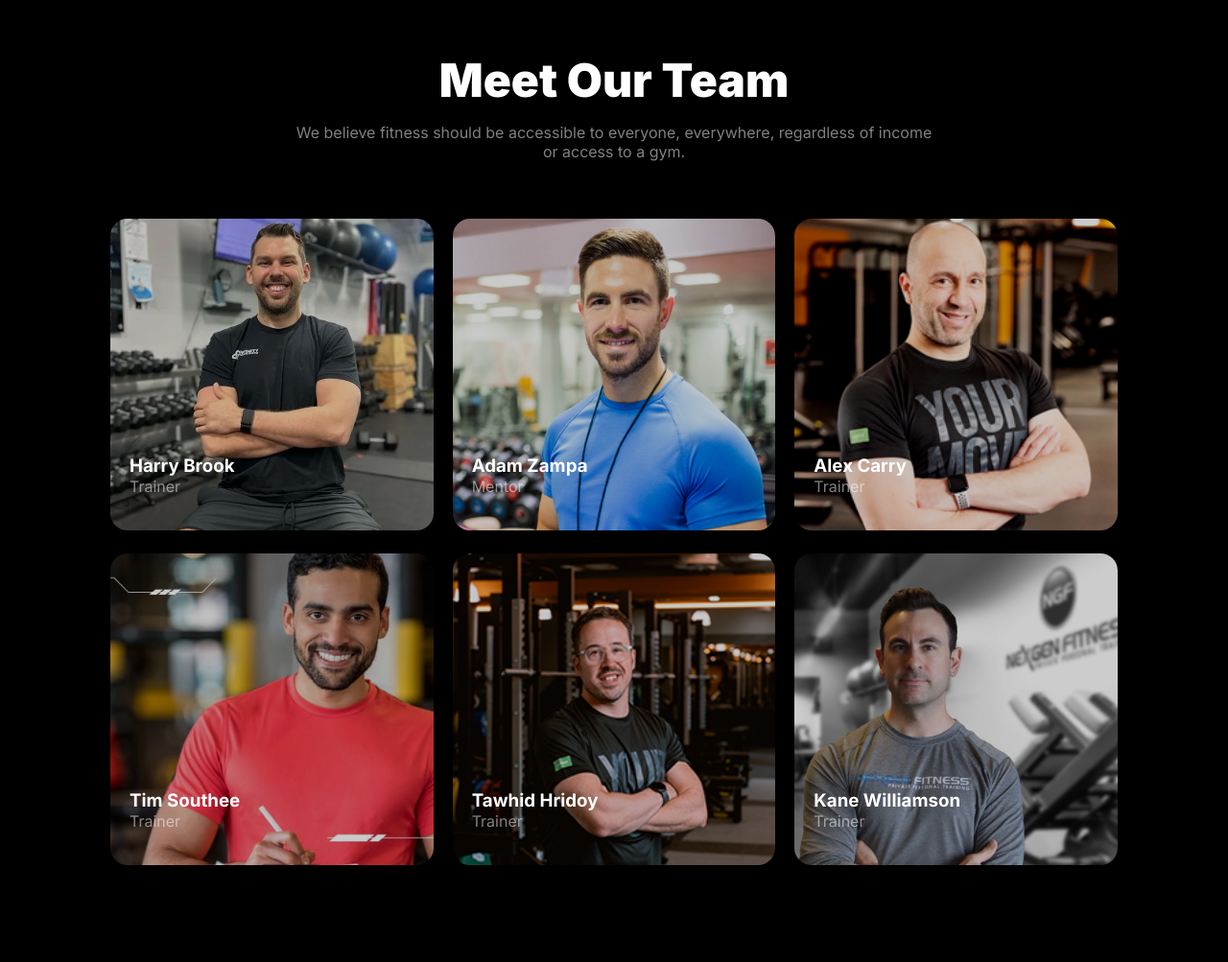
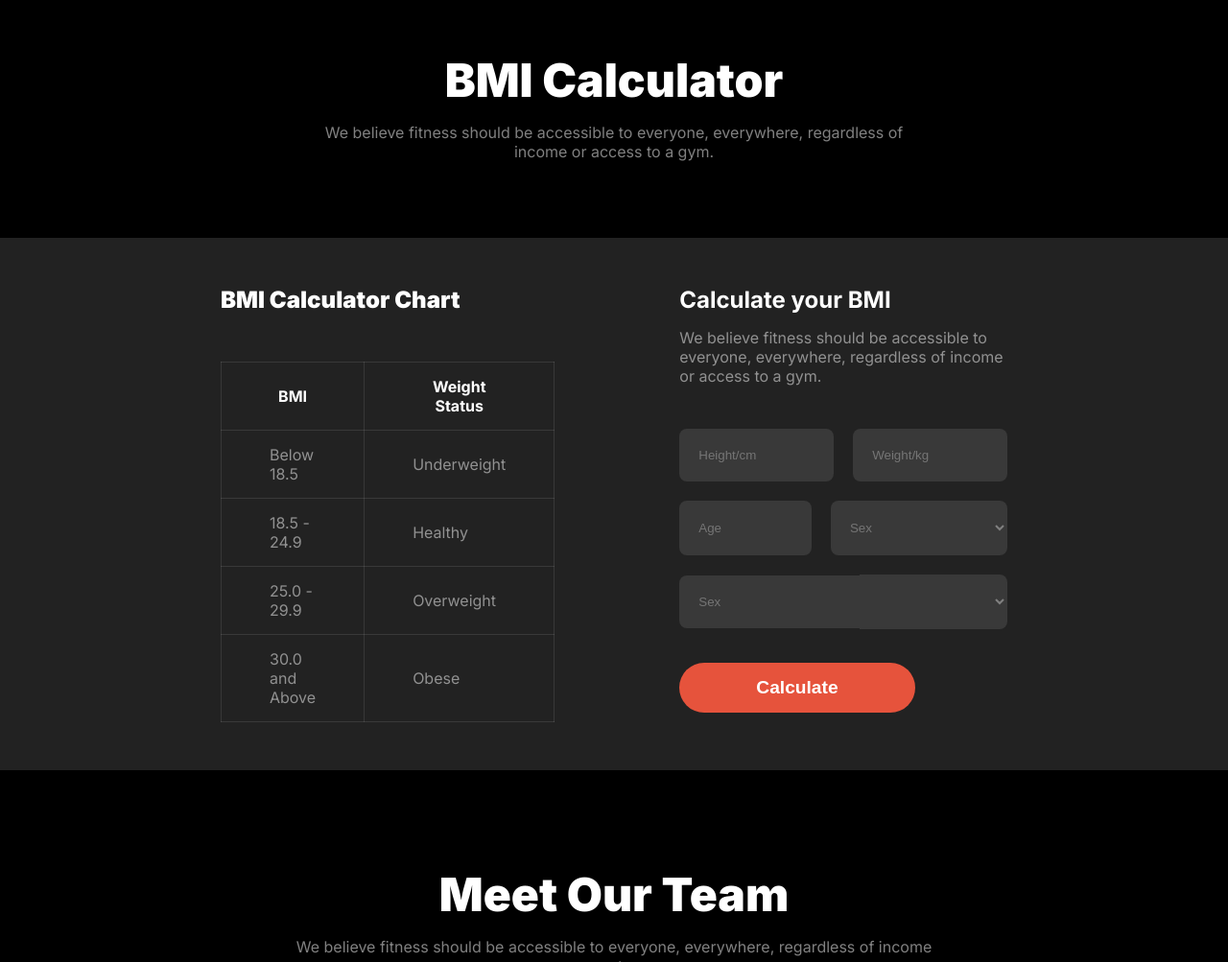
Before and after one commit to HabiburRahman02/A2-fitness-website, a plain HTML site: page index.html in a window 1280 px wide. Shown: the part 2500-3503 px from the top of the page at 96% size. Drawn offline with Linux system fonts and the light colour scheme.

Commit message:
added bmi calculate

```diff
--- a/index.html
+++ b/index.html
@@ -177,64 +177,84 @@
         <!-- plan end -->
 
         <!-- bmi start -->
-        <!-- <div class="bmis">
+        <div class="bmis">
             <div class="bmi-content">
-                <h1 class="bmi-content-title">BMI Calculator</h1>
-                <p class="bmi-content-des">We believe fitness should be accessible to everyone, everywhere, regardless
-                    of income or access to a gym.</p>
+                <h1 class="bmi-title">BMI Calculator</h1>
+                <p class="bmi-des text-primary">We believe fitness should be accessible to everyone, everywhere,
+                    regardless of income or access to a gym.</p>
             </div>
-            <div class="bmi">
             <div class="bmi-main-container">
-                    <div class="bmi-column-cart">
-                        <h2 class="bmi-title">BMI Calculator Chart</h2>
-                        <table class="bmi-table">
-                            <thead>
+                <div class="chart">
+                    <h2 class="bmi-chart-title">BMI Calculator Chart</h2>
+                    <table class="table">
                         <tr>
-                                    <th>Bmi</th>
+                            <th>BMI</th>
                             <th>Weight Status</th>
                         </tr>
-                            </thead>
-                            <tbody class="text-primary">
-                                <tr>
+                        <tr class="text-primary">
                             <td>Below 18.5</td>
                             <td>Underweight</td>
                         </tr>
-                                <tr>
-
-                                    <td>18.5- 24.9</td>
-                                    <td>healthy</td>
+                        <tr class="text-primary">
+                            <td>18.5 - 24.9</td>
+                            <td>Healthy</td>
                         </tr>
-                                <tr>
+                        <tr class="text-primary">
                             <td>25.0 - 29.9</td>
                             <td>Overweight</td>
                         </tr>
-                                <tr>
-                                    <td>30.0 - and above</td>
+                        <tr class="text-primary">
+                            <td>30.0 and Above</td>
                             <td>Obese</td>
                         </tr>
-                            </tbody>
                     </table>
                 </div>
-                    <div class="bmi-column-calculate">
-                        <h2 class="calculate-title">Calculate your BMI</h2>
-                        <p class="calculate-des text-primary">We believe fitness should be accessible to everyone,
-                            everywhere, regardless of income or access to a gym. </p>
-                         <div class="calculate-field-container">
-                            <input class="field" placeholder="something" type="text">
-                            <input class="field" type="text">
-                            <input type="text">
+                <div class="calculate">
+                    <h2 class="bmi-calculate-title">Calculate your BMI</h2>
+                    <p class="bmi-calculate-des text-primary">We believe fitness should be accessible to everyone,
+                        everywhere, regardless of income or access to a gym.</p>
+                    <div class="input-container">
+                        <div class="input-1">
+                            <input type="text" placeholder="Height/cm" class="field">
+                            <input type="text" placeholder="Weight/kg" class="field">
+                        </div>
+                        <div class="input-1">
+                            <input type="text" placeholder="Age" class="field ">
+                            <div class="field-2-container">
+                                <input type="text" id="gender" placeholder="Sex" class="field">
+                                <select class="field" id="sex" name="sex">
+                                    <option value=""></option>
+                                    <option value="male">Male</option>
+                                    <option value="female">Female</option>
+                                    <option value="other">Other</option>
+                                </select>
+                            </div>
+                        </div>
+                        <div class="input-1 ">
+                            <div class="input-3-container">
+                                <input type="text" id="activity-first" placeholder="Sex" class="field">
+                                <select class="field" id="activity-last" name="Select Your activity">
+                                    <option value=""></option>
+                                    <option value="male">Active</option>
+                                    <option value="female">Very Active</option>
+                                    <option value="other">Medium</option>
+                                </select>
+                            </div>
+                        </div>
+                        <button class="btn-calculate">Calculate</button>
                     </div>
                 </div>
             </div>
         </div>
-        </div> -->
+        </div>
         <!-- bmi end -->
 
         <!-- team start -->
         <section class="team">
             <div class="team-content">
                 <h1 class="team-title">Meet Our Team</h1>
-                <p class="team-des text-primary">We believe fitness should be accessible to everyone, everywhere, regardless of
+                <p class="team-des text-primary">We believe fitness should be accessible to everyone, everywhere,
+                    regardless of
                     income or access to a gym.</p>
             </div>
             <div class="team-card-container">
--- a/styles/style.css
+++ b/styles/style.css
@@ -284,76 +284,124 @@ main section {
 }
 
 /* bmi styles */
-.bmis {}
-
-.bmi {
-    padding: 50px 190px;
-    background: rgb(34, 34, 34);
+.bmis {
+    margin-top: 100px;
 }
 
 .bmi-content {
+    max-width: 650px;
+    margin: 0 auto;
     text-align: center;
-    margin: 0 auto;
-    max-width: 650px;
-    margin-top: 100px;
+    margin-bottom: 80px;
 }
 
-.bmi-content-title {
+.bmi-title {
+    font-weight: 900;
     font-size: 3rem;
-    font-weight: 900;
     margin-bottom: 15px;
 }
 
-.bmi-content-des {
-    margin-bottom: 88px;
+.bmi-main-container {
+    background: rgb(34, 34, 34);
+    padding: 50px 230px;
+    display: flex;
+    gap: 130px;
 }
 
-.bmi-title {
-    font-size: 1.8rem;
+.bmi-chart-title {
+    margin-bottom: 50px;
     font-weight: 900;
-    margin-bottom: 50px;
+    font-size: 1.5rem;
 }
 
-.bmi-table {
+.table {
     border-collapse: collapse;
 }
 
-.bmi-table th,
-td {
+td,
+th {
     border: 1px solid rgba(255, 255, 255, 0.1);
-    padding: 15px;
+    padding: 15px 50px;
 }
 
-.bmi-main-container {
-    display: flex;
-    gap: 175px;
-}
 
-/* bmi column calculate */
-.calculate-title {
-    font-size: 1.8rem;
-    font-weight: 900;
+.bmi-calculate-title {
     margin-bottom: 15px;
 }
 
-.calculate-des {
-    margin-bottom: 32px;
+.bmi-calculate-des {
+    margin-bottom: 45px;
 }
 
-.calculate-field-container {
+.input-1 {
+    display: flex;
+    gap: 20px;
+    margin-bottom: 20px;
     width: 100%;
-    border: 2px solid saddlebrown;
+}
 
+.field-2-container {
+    display: flex;
+    justify-content: center;
+    /* width: 59%; */
+}
+
+.field-2-container #gender {
+    border-radius: 8px 0px 0px 8px;
+}
+
+#sex {
+    background: rgba(255, 255, 255, 0.1);
+    color: gray;
+    border-radius: 0 8px 8px 0px;
+    border: none;
 }
 
 .field {
-    width: 40%;
+    width: 50%;
+    border-radius: 8px;
     padding: 20px;
-    border-radius: 8px;
     border: none;
     background: rgba(255, 255, 255, 0.1);
+    color: white;
 }
 
+
+.large-field {
+    width: 100%;
+    border-radius: 8px;
+    padding: 20px;
+    border: none;
+    background: rgba(255, 255, 255, 0.1);
+    color: white;
+}
+
+.input-3-container {
+    display: flex;
+    justify-content: center;
+    width: 100%;
+    align-items: center;
+}
+
+#activity-first {
+    border-radius: 8px 0px 0px 8px;
+}
+
+#activity-last {
+    border-radius: 0px 8px 8px 0px;
+    color: gray;
+}
+
+.btn-calculate {
+    margin-top: 15px;
+    border-radius: 42px;
+    padding: 15px 80px;
+    background: rgb(230, 83, 60);
+    font-weight: 600;
+    font-size: 1.2rem;
+    color: white;
+    border: none;
+}
 
 /* team styles */
 .team-content {
@@ -435,7 +483,8 @@ td {
     margin-bottom: 35px;
     border: 2px solid rgba(255, 255, 255, 0.1);
 }
-.footer-bottom-text{
+
+.footer-bottom-text {
     text-align-last: center;
 }
 
@@ -507,4 +556,10 @@ td {
         grid-template-columns: repeat(1, 1fr);
         gap: 60px;
     }
+
+    .bmi-main-container {
+        flex-direction: column;
+        padding: 10px;
+        gap: 50px;
+    }
 }
```
Lines whose indentation alone changed are shown as unchanged.
